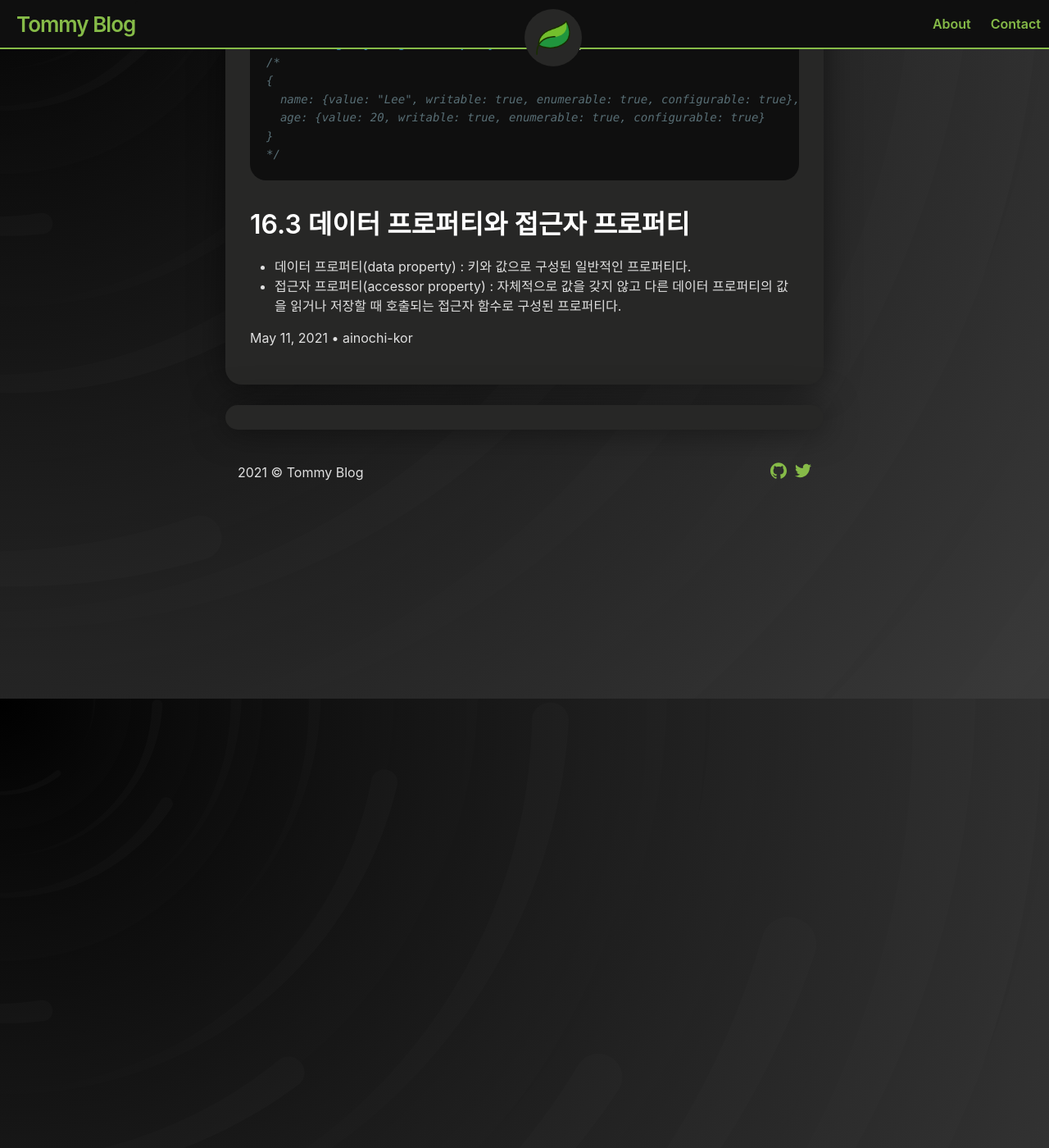
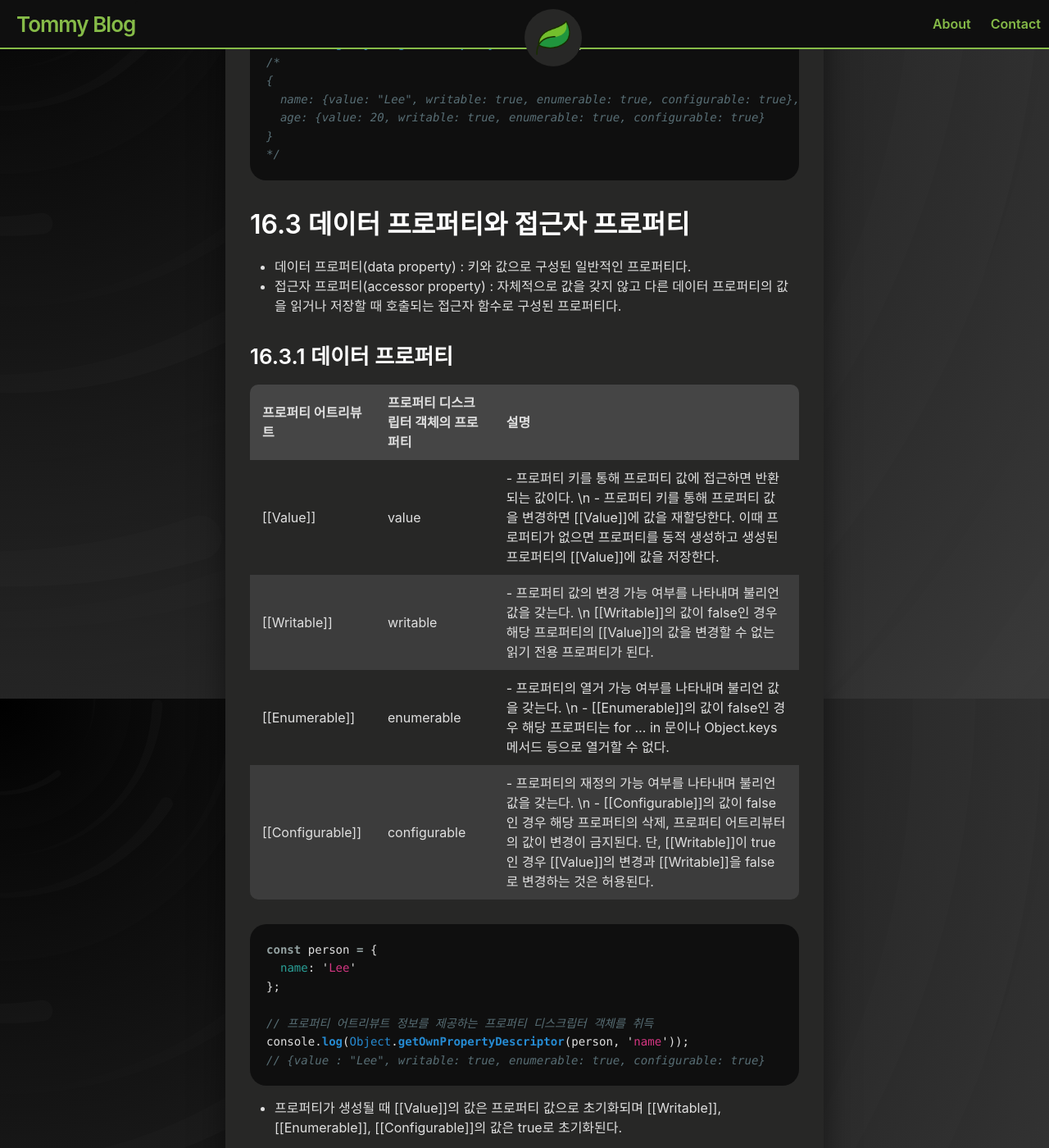
Before and after one commit to ainochi-kor/ainochi-kor.github.io, a Jekyll site: the page built from _posts/ModernJS/2021-05-11-16장_프로퍼티 어트리뷰트.md, in a window 1280 px wide and 1400 px high, scrolled down 1068 px. Shown: the whole window at 82% size. Built offline with Jekyll 4.4.1, drawn with Linux system fonts in a browser that asks for light colours; a script that is not in the unit is left out; some of the changed text lies outside the part shown.

Commit message:
added by Tommy 16장 프로퍼티 어트리뷰트

````diff
--- a/_posts/ModernJS/2021-05-11-16장_프로퍼티 어트리뷰트.md
+++ b/_posts/ModernJS/2021-05-11-16장_프로퍼티 어트리뷰트.md
@@ -53,3 +53,50 @@ console.log(Object.getOwnPropertyDescriptors(person));
 ## 16.3 데이터 프로퍼티와 접근자 프로퍼티
 - 데이터 프로퍼티(data property) : 키와 값으로 구성된 일반적인 프로퍼티다.
 - 접근자 프로퍼티(accessor property) : 자체적으로 값을 갖지 않고 다른 데이터 프로퍼티의 값을 읽거나 저장할 때 호출되는 접근자 함수로 구성된 프로퍼티다.
+
+### 16.3.1 데이터 프로퍼티
+
+프로퍼티 어트리뷰트|프로퍼티 디스크립터 객체의 프로퍼티|설명|
+---------|------------------|----------------------------------------------|
+[[Value]]|value|- 프로퍼티 키를 통해 프로퍼티 값에 접근하면 반환되는 값이다. \n - 프로퍼티 키를 통해 프로퍼티 값을 변경하면 [[Value]]에 값을 재할당한다. 이때 프로퍼티가 없으면 프로퍼티를 동적 생성하고 생성된 프로퍼티의 [[Value]]에 값을 저장한다.|
+[[Writable]]|writable| - 프로퍼티 값의 변경 가능 여부를 나타내며 불리언 값을 갖는다. \n [[Writable]]의 값이 false인 경우 해당 프로퍼티의 [[Value]]의 값을 변경할 수 없는 읽기 전용 프로퍼티가 된다.|
+[[Enumerable]]|enumerable| - 프로퍼티의 열거 가능 여부를 나타내며 불리언 값을 갖는다. \n - [[Enumerable]]의 값이 false인 경우 해당 프로퍼티는 for ... in 문이나 Object.keys 메서드 등으로 열거할 수 없다.|
+[[Configurable]]|configurable| - 프로퍼티의 재정의 가능 여부를 나타내며 불리언 값을 갖는다. \n - [[Configurable]]의 값이 false인 경우 해당 프로퍼티의 삭제, 프로퍼티 어트리뷰터의 값이 변경이 금지된다. 단, [[Writable]]이 true인 경우 [[Value]]의 변경과 [[Writable]]을 false로 변경하는 것은 허용된다.|
+
+```js
+const person = {
+  name: 'Lee'
+};
+
+// 프로퍼티 어트리뷰트 정보를 제공하는 프로퍼티 디스크립터 객체를 취득
+console.log(Object.getOwnPropertyDescriptor(person, 'name'));
+// {value : "Lee", writable: true, enumerable: true, configurable: true}
+```
+
+- 프로퍼티가 생성될 때 [[Value]]의 값은 프로퍼티 값으로 초기화되며 [[Writable]], [[Enumerable]], [[Configurable]]의 값은 true로 초기화된다.
+
+``` js
+const person = {
+  name : 'Lee'
+};
+
+// 프로퍼티 동적 생성
+person.age = 20;
+console.log(Object.getOwnPropertyDescriptor(person));
+/*
+{
+  name : {value: "Lee", wriable: true, enumerable: true, configurable: true},
+  age : {value: 20, writable: true, enumerable: true, configurable: true}
+}
+*/
+```
+
+### 16.3.2 접근자 프로퍼티
+: 접근자 프로퍼티(accessor property)는 자체적으로는 값을 갖지 않고 다른 데이터 프로퍼티의 값을 읽거나 저장할 때 사용하는 접근자 함수로 구성된 프로퍼티.
+
+프로퍼티 어트리뷰트|프로퍼티 디스크립터 객체의 프로퍼티|설명|
+---------|------------------|----------------------------------------------|
+[[Get]]|get|접근자 프로퍼티를 통해 데이터 프로퍼티의 값을 **읽을** 때 호출되는 접근 함수다. 즉 접근자 프로퍼티 키로 프로퍼티 값을 접근하면 프로퍼티 어트리뷰트[[Get]]의 값, 즉 getter 함수가 호출되고 그 결과가 프로퍼티 값으로 반환된다.|
+[[Set]]|set|접근자 프로퍼티를 통해 데이터 프로퍼티의 값을 **저장**할 때 호출되는 접근자 함수다. 즉 접근자 프로퍼티 키로 프로퍼티 값을 저장하면 프로퍼티 어트리뷰트[[Set]]의 값, 즉 setter 함수가 호출되고 그 결과가 프로퍼티 값으로 저장된다.|
+[[Eunmerable]]|enumerable|데이터 프로퍼티의 [[Enumerable]]과 같다.|
+[[Configurable]]|configurable|데이터 프로퍼티의 [[Configurable]]과 같다.|
````
